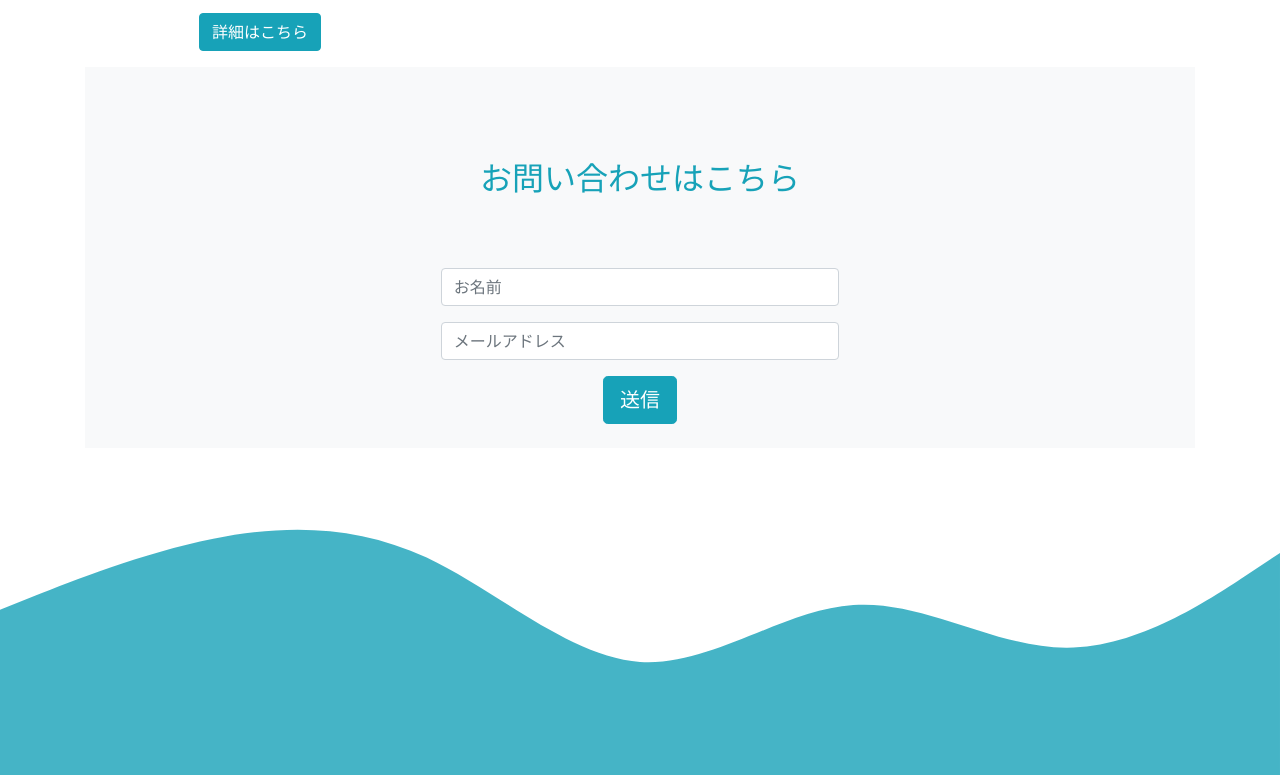
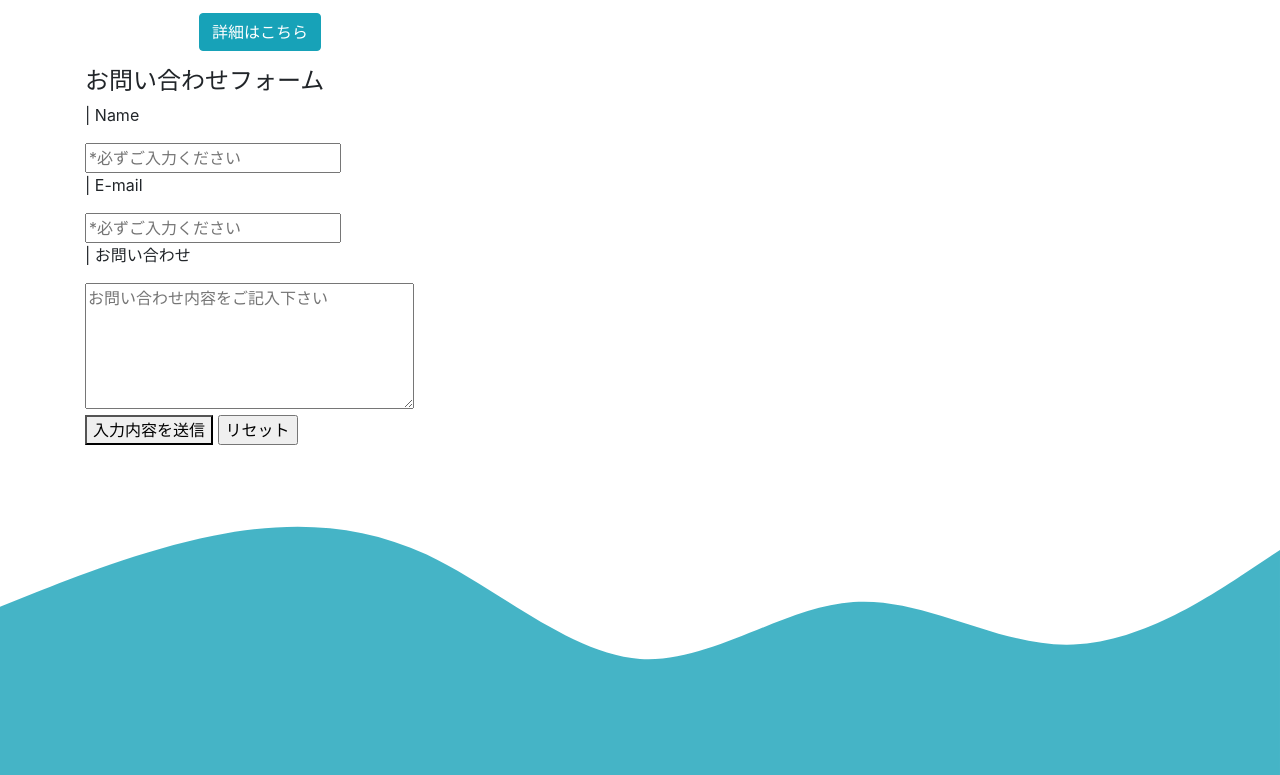
Before and after one commit to souchinatu/portfolio-site, a plain HTML site: page index.html in a window 1280 px wide. Shown: the part 2578-3353 px from the top of the page. Drawn offline with nearby package versions, Linux system fonts and the light colour scheme; a script that the page names is missing.

Commit message:
Add files via upload

```diff
--- a/index.html
+++ b/index.html
@@ -5,6 +5,14 @@
     <!-- Required meta tags -->
     <meta charset="utf-8">
     <meta name="viewport" content="width=device-width, initial-scale=1, shrink-to-fit=no">
+
+    <!-- formrun -->
+    <script src="https://sdk.form.run/js/v2/embed.js"></script>
+    <div
+      class="formrun-embed"
+      data-formrun-form="@scnmks--1609631427"
+      data-formrun-redirect="true">
+    </div>
 
     <!-- Bootstrap CSS -->
     <link rel="stylesheet" href="https://stackpath.bootstrapcdn.com/bootstrap/4.5.0/css/bootstrap.min.css" integrity="sha384-9aIt2nRpC12Uk9gS9baDl411NQApFmC26EwAOH8WgZl5MYYxFfc+NcPb1dKGj7Sk" crossorigin="anonymous">
@@ -135,7 +143,7 @@
 <!-- Modal -->
 <div class="modal fade" id="exampleModalCenter1" tabindex="-1" role="dialog" aria-labelledby="exampleModalCenterTitle" aria-hidden="true">
   <div class="modal-dialog modal-dialog-centered  modal-dialog-fluid" role="document">
-    <div class="modal-content" style="width:740px; margin-left: -120px;">
+    <div class="modal-content" style="width:740px; margin-left: -60px;">
       <div class="modal-header">
         <h5 class="modal-title" id="exampleModalCenterTitle">site1</h5>
         <button type="button" class="close" data-dismiss="modal" aria-label="Close">
@@ -154,7 +162,7 @@
 
 <div class="modal fade" id="exampleModalCenter2" tabindex="-1" role="dialog" aria-labelledby="exampleModalCenterTitle" aria-hidden="true">
   <div class="modal-dialog modal-dialog-centered  modal-dialog-fluid" role="document">
-    <div class="modal-content" style="width:1140px; margin-left:-200px;">
+    <div class="modal-content" style="width:1140px; margin-left:-80px;">
       <div class="modal-header">
         <h5 class="modal-title" id="exampleModalCenterTitle">site2</h5>
         <button type="button" class="close" data-dismiss="modal" aria-label="Close">
@@ -190,40 +198,48 @@
   </div>
 </div>
 
-<section id="cover" >
-  <div id="cover-caption">
-      <div class="container">
-          <div class="row text-info">
-              <div class="col-xl-5 col-lg-6 col-md-8 col-sm-10 mx-auto text-center form p-4">
-                  <h1 class="display-10 py-5 text-truncate">お問い合わせはこちら</h1>
-                  <div class="px-2">
-                      <form action="" class="justify-content-center">
-                          <div class="form-group">
-                              <label class="sr-only">お名前</label>
-                              <input type="text" class="form-control" placeholder="お名前">
-                          </div>
-                          <div class="form-group">
-                              <label class="sr-only">メールアドレス</label>
-                              <input type="text" class="form-control" placeholder="メールアドレス">
-                          </div>
-                          <button type="submit" class="btn btn-info btn-lg">送信</button>
-                      </form>
-                  </div>
-              </div>
-          </div>
+
+<section class="form">
+  <h2>お問い合わせフォーム</h2>
+
+  <div class="contact-form">
+
+      <!-- class, action, methodを変更しないでください -->
+    <form class="formrun" action="https://form.run/api/v1/r/lb1ogp4k8i3ukdllll7vuuqo" method="post">
+      <!-- ↓自由に要素を追加・編集することができます -->
+
+      <!-- 入力フォームのラップ -->
+      <div class="contact-wrap">
+        <p><span>| </span>Name</p>
+          <input name="お名前" id="name" class="form" type="name" value="" placeholder="*必ずご入力ください">
+        <p><span>| </span>E-mail</p>
+          <input name="メールアドレス" id="email" class="form" type="email" value="" placeholder="*必ずご入力ください" data-formrun-type="email" data-formrun-required>
+        <p><span>| </span>お問い合わせ</p>
+          <textarea name="お問い合わせ内容" id="contact" class="form" cols="30" rows="5" value="" placeholder="お問い合わせ内容をご記入下さい"  data-formrun-required></textarea>
       </div>
+
+      <!-- 送信ボタンのラップ -->
+      <div class="contact-submit">
+        <button id="submit" type="submit" data-formrun-error-text="未入力の項目があります" data-formrun-submitting-text="送信中...">入力内容を送信</button>
+        <input id="reset" type="reset" value="リセット">
+      </div>
+
+      <!-- ボット投稿をブロックするためのタグ -->
+      <div class="_formrun_gotcha">
+        <style media="screen">._formrun_gotcha {position:absolute!important;height:1px;width:1px;overflow:hidden;}</style>
+        <label for="_formrun_gotcha">If you are a human, ignore this field</label>
+        <input type="text" name="_formrun_gotcha" id="_formrun_gotcha" tabindex="-1">
+      </div>
+    </form>
+
   </div>
-  <script src="https://sdk.form.run/js/v2/embed.js"></script>
-<div
-  class="formrun-embed"
-  data-formrun-form="@scnmks--1609631427"
-  data-formrun-redirect="true">
-</div>
+</section>
 
 
 
   </div><!-- /container -->
 </div><!-- /page -->
+</div>
 <script src="https://ajax.googleapis.com/ajax/libs/jquery/1.11.2/jquery.min.js"></script>
 <script src="bootstrap/js/bootstrap.min.js"></script>
 
@@ -237,10 +253,9 @@
  <div class="footer_comment" >
     <p>©2020　Kaoli's Portfolio</p>
   <div class="sns">
-    <i class="fab fa-twitter"><a href="https://twitter.com/kaori13206899"> twitter</a></i>
-    <i class="fab fa-instagram"><a href="https://twitter.com/kaori13206899"> instagram</a></i>
-    <i class="far fa-comments"><a href="https://www.chatwork.com/souchinatu"> chatwork</a></i>
-  </div>
+     <i class="fab fa-twitter"><a href="https://twitter.com/kaori13206899"> twitter</a></i>
+     <i class="fab fa-instagram"><a href="https://twitter.com/kaori13206899"> instagram</a></i>
+   </div>
 </div>
 
 
```
